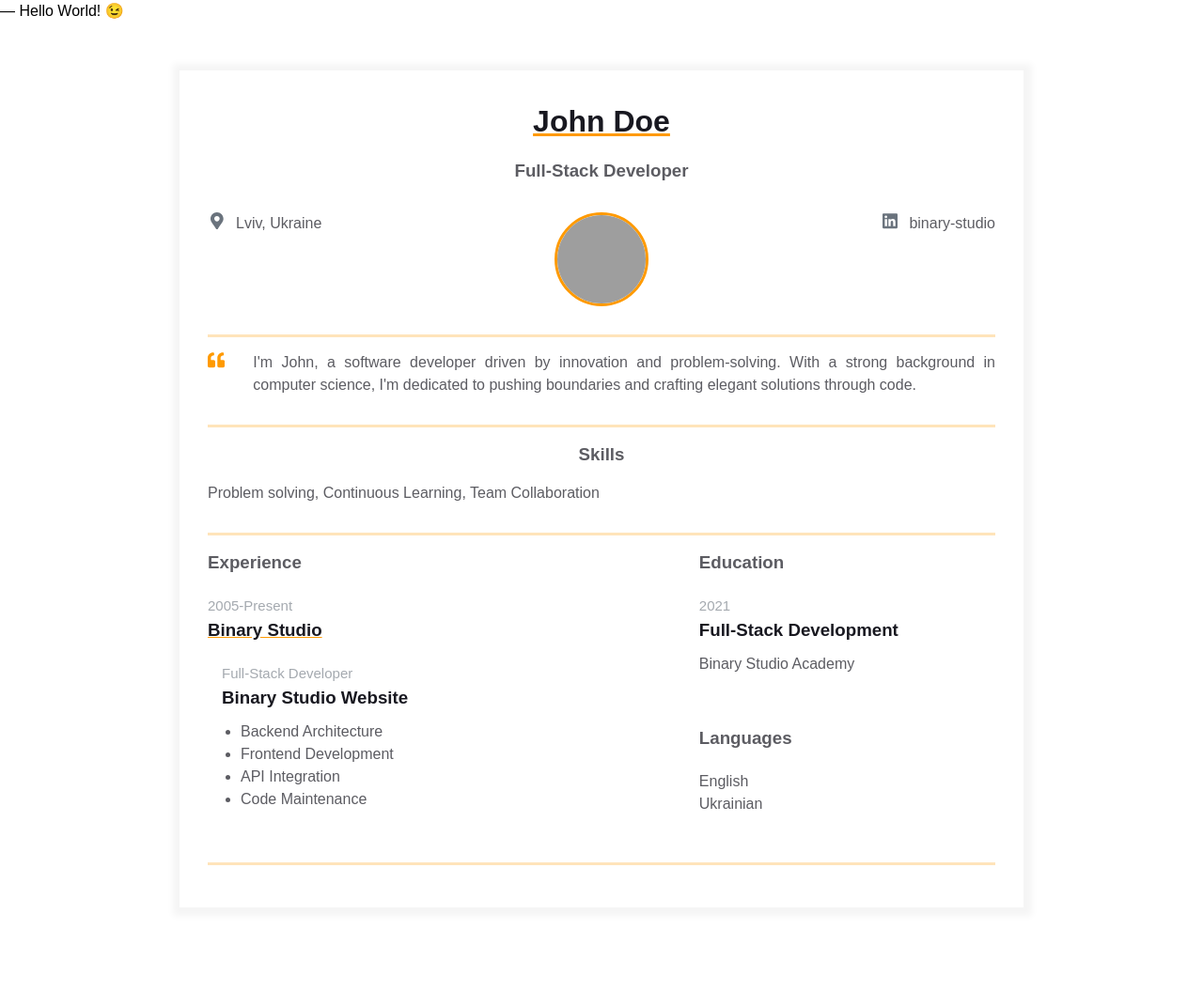
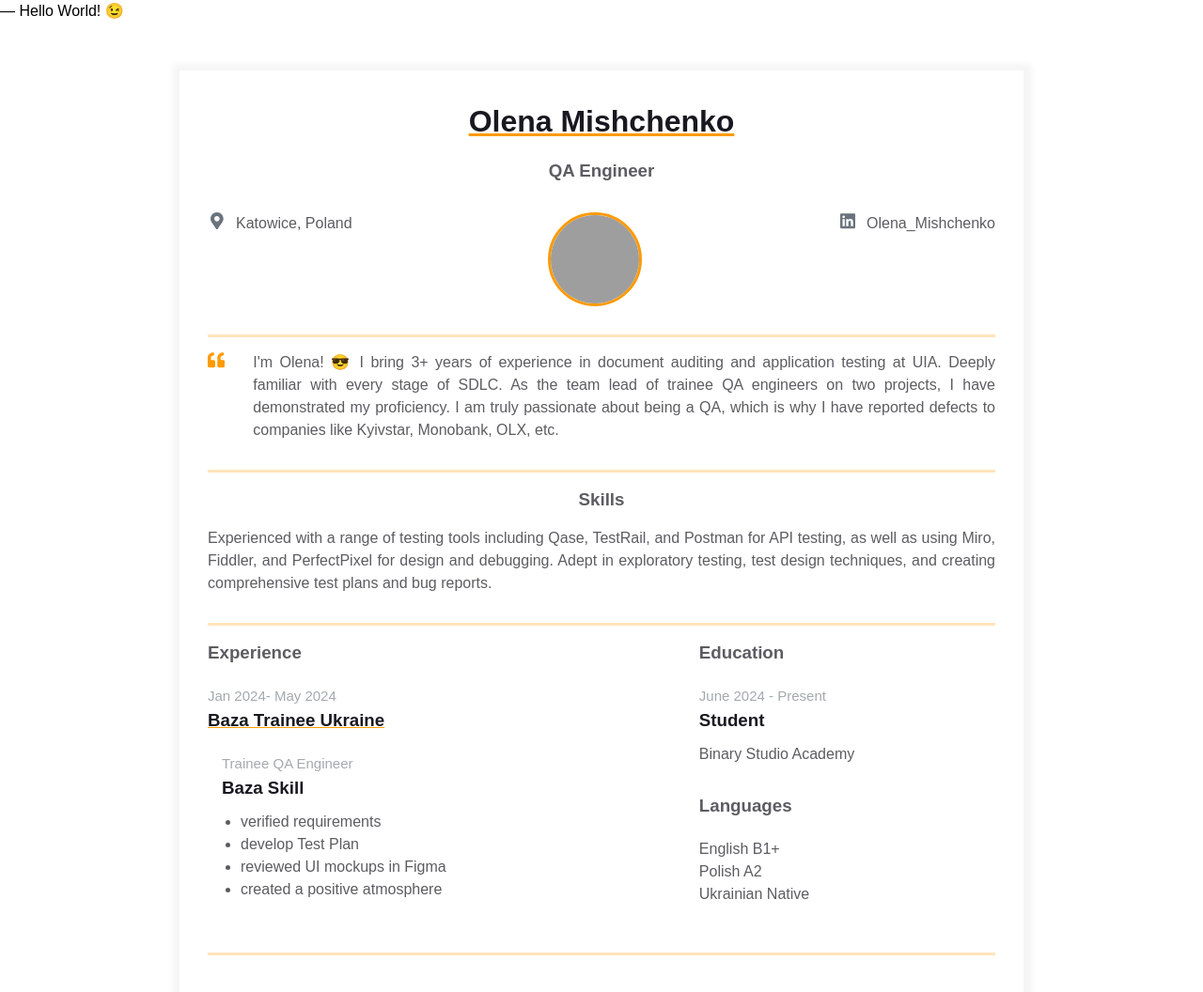
Before and after one commit to alf-007/homepage, a plain HTML site: page index.html in a window 1280 px wide. Shown: the whole page at 94% size. Before the commit the page ends 1017 px from the top, so only its background shows below. Drawn offline with Linux system fonts and the light colour scheme; grey boxes are pictures that could not be loaded.

Commit message:
Add my personal info to resume

```diff
--- a/index.html
+++ b/index.html
@@ -12,8 +12,8 @@
       <div class="resume">
         <div class="container">
           <div class="resume__block">
-            <h1 class="contact-info__header">John Doe</h1>
-            <h3 class="contact-info__sub-header">Full-Stack Developer</h3>
+            <h1 class="contact-info__header">Olena Mishchenko</h1>
+            <h3 class="contact-info__sub-header">QA Engineer</h3>
 
             <div class="contact_info_container fh">
               <div class="contact-info__block">
@@ -28,7 +28,7 @@
                       ></path>
                     </svg>
                   </div>
-                  <span>Lviv, Ukraine</span>
+                  <span>Katowice, Poland</span>
                 </a>
               </div>
 
@@ -36,7 +36,7 @@
                 <img class="contact-info__avatar" src="assets/avatar.png" alt="Avatar" />
               </div>
 
-              <div class="contact-info__block"><a href="https://ua.linkedin.com/company/binary-studio_241166" rel="author" class="contact-info__item">
+              <div class="contact-info__block"><a href="https://www.linkedin.com/in/olena-mishchenko-276927268/" rel="author" class="contact-info__item">
                 <div class="contact-info__item-icon-wrapper">
                   <svg class="contact-info__item-icon" xmlns="http://www.w3.org/2000/svg" viewBox="0 0 448 512">
                     <path
@@ -50,7 +50,7 @@
                     ></path>
                   </svg>
                 </div>
-                <span>binary-studio</span>
+                <span>Olena_Mishchenko</span>
               </a>
             </div>
 
@@ -73,10 +73,11 @@
                   ></path>
                 </svg>
               </div>
-              <p class="intro_text">I'm John, a software developer driven by innovation and
-                problem-solving. With a strong background in computer science,
-                I'm dedicated to pushing boundaries and crafting elegant
-                solutions through code.</p>
+              <p class="intro_text">I'm Olena! &#x1F60E  I bring 3+ years of experience in document auditing and
+                application testing at UIA. Deeply familiar with every stage of SDLC. As the team lead
+                of trainee QA engineers on two projects, I have demonstrated my proficiency. I am truly passionate
+                about being a QA, which is why I have reported defects to companies like Kyivstar, Monobank, OLX,
+               etc.</p>
             </div>
           </div>
         </div>
@@ -84,7 +85,10 @@
           <div class="resume__block">
             <div class="skills">
               <h3 class="skills__header">Skills</h3>
-              <p class="skills__text">Problem solving, Continuous Learning, Team Collaboration</p>
+              <p class="skills__text">Experienced with a range of testing tools including Qase,
+                TestRail, and Postman for API testing, as well as using Miro, Fiddler,
+                and PerfectPixel for design and debugging. Adept in exploratory testing,
+                test design techniques, and creating comprehensive test plans and bug reports.</p>
             </div>
           </div>
         </div>
@@ -94,18 +98,18 @@
               <div class="experiences"><h3 class="experiences__header">Experience</h3>
                 <div class="experiences__company">
                   <div class="experiences__company-header">
-                    <span class="experiences__company-header-durability">2005-Present</span>
-                    <h3 class="experiences__company-header-name">Binary Studio</h3>
+                    <span class="experiences__company-header-durability">Jan 2024- May 2024</span>
+                    <h3 class="experiences__company-header-name">Baza Trainee Ukraine</h3>
                   </div>
 
                   <div class="experiences__company-project">
-                    <span class="experiences__company-project-role">Full-Stack Developer</span>
-                    <h3 class="experiences__company-project-name">Binary Studio Website</h3>
+                    <span class="experiences__company-project-role">Trainee QA Engineer </span>
+                    <h3 class="experiences__company-project-name">Baza Skill</h3>
                     <ul class="experiences__company-project-responsibilities">
-                      <li>Backend Architecture</li>
-                      <li>Frontend Development</li>
-                      <li>API Integration</li>
-                      <li>Code Maintenance</li>
+                      <li>verified requirements</li>
+                      <li>develop Test Plan</li>
+                      <li>reviewed UI mockups in Figma</li>
+                      <li>created a positive atmosphere</li>
                     </ul>
                   </div>
                 </div>
@@ -114,16 +118,17 @@
                 <div class="additional-info__education">
                   <h3 class="additional-info__education-header">Education</h3>
                   <div class="additional-info__education-university">
-                    <span class="additional-info__education-university-durability"> 2021 </span>
-                    <h3 class="additional-info__education-university-speciality">Full-Stack Development</h3>
+                    <span class="additional-info__education-university-durability"> June 2024 - Present </span>
+                    <h3 class="additional-info__education-university-speciality">Student</h3>
                     <p class="additional-info__education-university-name">Binary Studio Academy</p>
                   </div>
                 </div>
 
                 <div class="additional-info__languages">
                   <h3 class="additional-info__languages-header">Languages</h3>
-                  <p class="additional-info__languages-item">English</p>
-                  <p class="additional-info__languages-item">Ukrainian</p>
+                  <p class="additional-info__languages-item">English B1+</p>
+                  <p class="additional-info__languages-item">Polish A2</p>
+                  <p class="additional-info__languages-item">Ukrainian Native</p>
                 </div>
               </div>
             </div>
```
